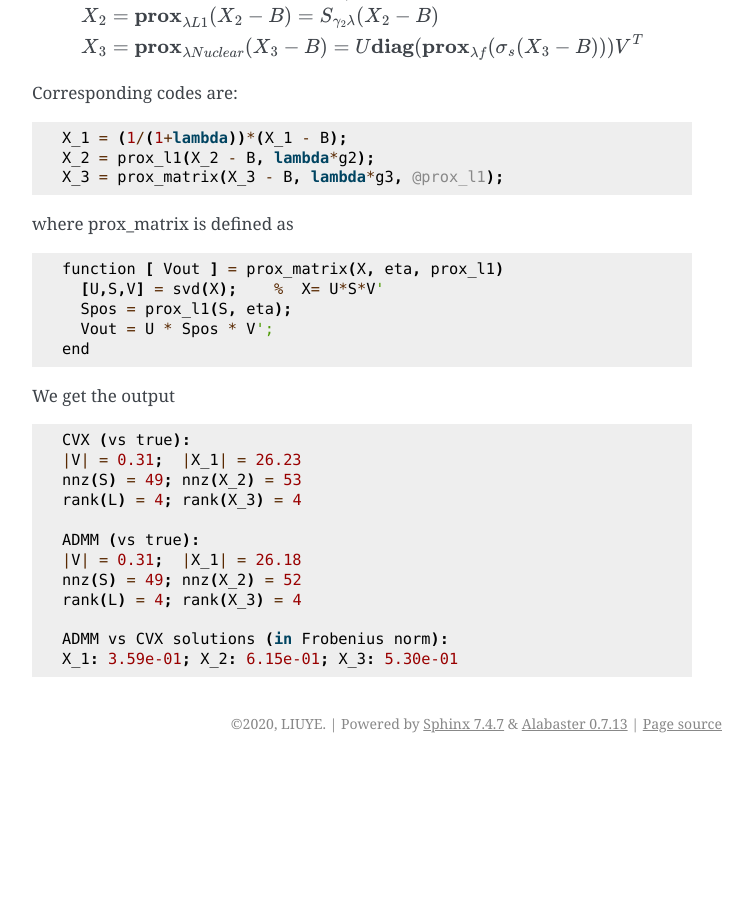
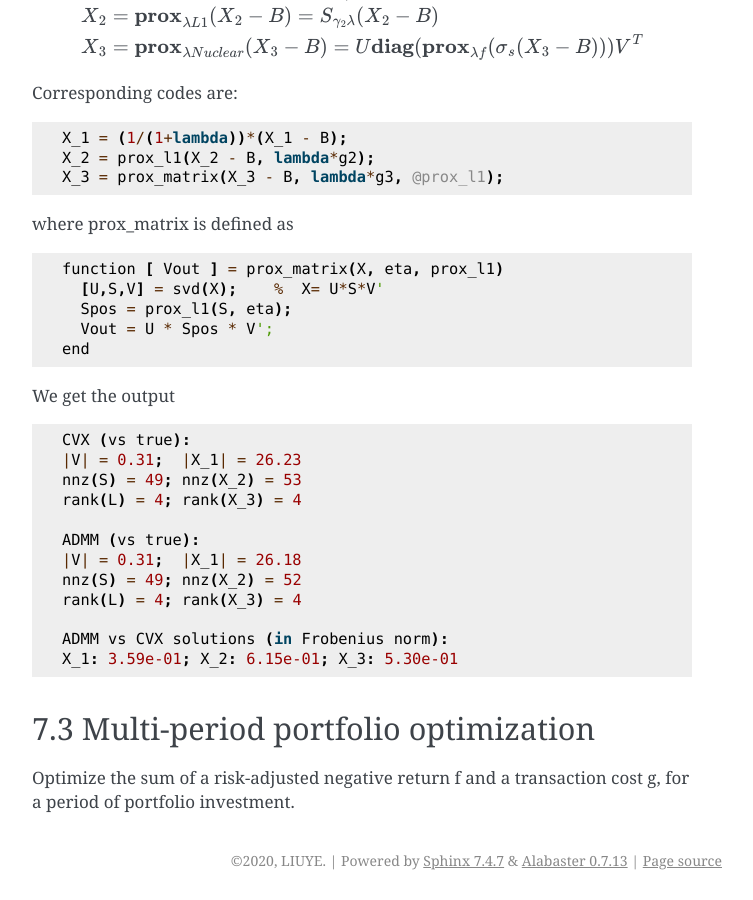
Before and after one commit to gggliuye/cvx_learning, a Sphinx documentation site: the page built from docs/ProximalAlgorithms/Applications.rst, in a window 1280 px wide and 900 px high, scrolled down 4050 px. Shown: the whole window, without its empty margins (388-1141 px from the left). Built offline with Sphinx 7.4.7, drawn with Linux system fonts in a browser that asks for light colours; before the commit the page ends 4813 px from its top, so only the background shows below that; some of the changed text lies outside the part shown.

Commit message:
Update Applications.rst

```diff
--- a/docs/ProximalAlgorithms/Applications.rst
+++ b/docs/ProximalAlgorithms/Applications.rst
@@ -209,3 +209,8 @@ We get the output ::
 
   ADMM vs CVX solutions (in Frobenius norm):
   X_1: 3.59e-01; X_2: 6.15e-01; X_3: 5.30e-01
+
+7.3 Multi-period portfolio optimization
+----------------------------
+
+Optimize the sum of a risk-adjusted negative return f and a transaction cost g, for a period of portfolio investment.
```
